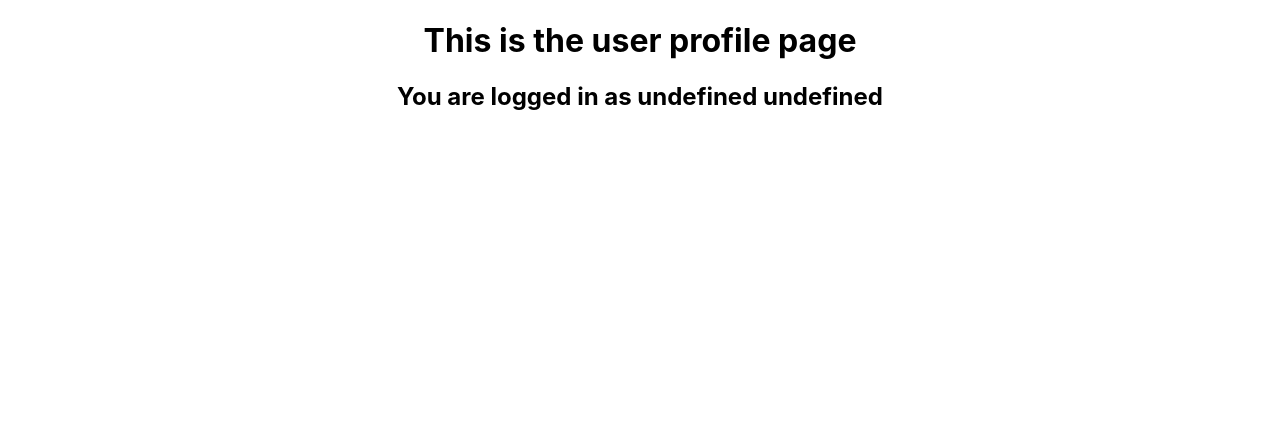
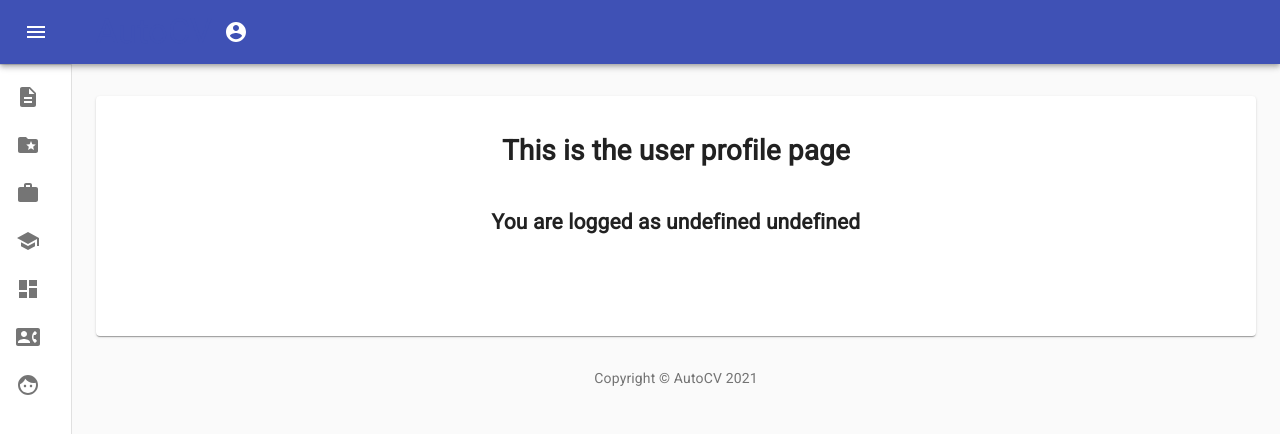
Before and after one commit to youssefmzouri/autocv-client, a React (Create React App) app: page /profile in a window 1280 px wide. Shown: the top 434 px of the page. Built offline with nearby package versions, Linux system fonts and the light colour scheme; sample sign-in values are in the browser's storage.

Commit message:
refactor templates adding subpage component

```diff
--- a/src/App.js
+++ b/src/App.js
@@ -8,7 +8,7 @@ import Auth from './pages/Auth';
 import {SessionContextProvider} from './context/SessionContext';
 import Welcome from './pages/Welcome';
 import MyProfile from './pages/MyProfile';
-
+import Curriculums from './pages/Curriculums';
 
 export default function App() {
   return (
@@ -21,6 +21,13 @@ export default function App() {
           <Route path="/register" component={Auth} />
           <RouteProtected path="/profile" component={MyProfile} />
           <RouteProtected path="/home" component={Home} />
+          <RouteProtected path="/curriculums" component={Curriculums} />
+          <RouteProtected path="/projects" component={Home} />
+          <RouteProtected path="/laboralExperience" component={Home} />
+          <RouteProtected path="/academicExperience" component={Home} />
+          <RouteProtected path="/templates" component={Home} />
+          <RouteProtected path="/personalInfo" component={Home} />
+          <RouteProtected path="/profilePhotos" component={Home} />
           <Route><h1>404 - Not found!</h1></Route>
         </Switch>
       </SessionContextProvider>
--- a/src/components/HeaderInSession.js
+++ b/src/components/HeaderInSession.js
@@ -1,4 +1,5 @@
-import React, {useState} from 'react';
+import React, {useState, useContext} from 'react';
+import {useLocation, Link} from 'wouter';
 import clsx from 'clsx';
 import { makeStyles } from '@material-ui/core/styles';
 import AppBar from '@material-ui/core/AppBar';
@@ -17,6 +18,7 @@ import Typography from '@material-ui/core/Typography';
 import Divider from '@material-ui/core/Divider';
 
 import {mainListItems} from './ListItemsMenu';
+import SessionContext from '../context/SessionContext';
 
 const drawerWidth = 240;
 
@@ -56,7 +58,7 @@ const useStyles = makeStyles((theme) => ({
     display: 'none',
   },
   title: {
-    flexGrow: 1,
+    flexGrow: 1
   },
   drawerPaper: {
     position: 'relative',
@@ -86,6 +88,8 @@ const HeaderInSession = ({children}) => {
     const [open, setOpen] = useState(false);
     const [userMenu, setUserMenu] = useState(null);
     const openUserMenu = Boolean(userMenu);
+    const {session, setSession} = useContext(SessionContext);
+    const [location , setLocation] = useLocation();
 
     const handleDrawerOpen = () => {
         setOpen(true);
@@ -99,6 +103,16 @@ const HeaderInSession = ({children}) => {
     const handleCloseUserMenu = () => {
         setUserMenu(null);
     };
+    const handleGoToProfile = () => {
+      setUserMenu(null);
+      setLocation('/profile');
+    }
+    const handleLogOut = () => {
+      setUserMenu(null);
+      window.localStorage.removeItem('loggedAutoCvAppUser');
+      setSession(null);
+      setLocation('/');
+    }
 
     return (
         <div className={classes.root}>
@@ -114,10 +128,16 @@ const HeaderInSession = ({children}) => {
                     >
                         <MenuIcon />
                     </IconButton>
-                    <Typography component="h1" variant="h4" color="inherit" noWrap className={classes.title}>
-                        AutoCV
-                    </Typography>
-                    <IconButton color="inherit" aria-controls="fade-menu" aria-haspopup="true" onClick={handleClickUserMenu}>
+                    <Link to="/home">
+                      <Typography component="h1" variant="h4" color="inherit" noWrap className={classes.title}>
+                          AutoCV
+                      </Typography>
+                    </Link>
+                    <IconButton
+                        color="inherit"
+                        aria-controls="fade-menu"
+                        aria-haspopup="true"
+                        onClick={handleClickUserMenu}>
                         <AccountCircleIcon />
                     </IconButton>
                     <Menu
@@ -128,8 +148,8 @@ const HeaderInSession = ({children}) => {
                         onClose={handleCloseUserMenu}
                         TransitionComponent={Fade}
                     >
-                        <MenuItem onClick={handleCloseUserMenu}>Profile</MenuItem>
-                        <MenuItem onClick={handleCloseUserMenu}>Logout</MenuItem>
+                        <MenuItem onClick={handleGoToProfile}>My profile</MenuItem>
+                        <MenuItem onClick={handleLogOut}>Logout</MenuItem>
                     </Menu>
                 </Toolbar>
             </AppBar>
--- a/src/components/HeaderOutSession.js
+++ b/src/components/HeaderOutSession.js
@@ -9,12 +9,6 @@ import Button from '@material-ui/core/Button';
 import Box from '@material-ui/core/Box';
 
 const HeaderOutSession = () => {
-    // const doLogout = () => {
-    //     window.localStorage.removeItem('loggedAutoCvAppUser');
-    //     setSession(null);
-    //     setLocation('/');
-    // }
-
     return (
         <div className="headerOutSessionContainer">
             <AppBar position="static">
--- a/src/components/ListItemsMenu.js
+++ b/src/components/ListItemsMenu.js
@@ -1,41 +1,79 @@
 import React from 'react';
+import {Link} from 'wouter';
 import ListItem from '@material-ui/core/ListItem';
 import ListItemIcon from '@material-ui/core/ListItemIcon';
 import ListItemText from '@material-ui/core/ListItemText';
 import DashboardIcon from '@material-ui/icons/Dashboard';
+import FaceIcon from '@material-ui/icons/Face';
+import DescriptionIcon from '@material-ui/icons/Description';
+import FolderSpecialIcon from '@material-ui/icons/FolderSpecial';
+import SchoolIcon from '@material-ui/icons/School';
+import WorkIcon from '@material-ui/icons/Work';
+import ContactPhoneIcon from '@material-ui/icons/ContactPhone';
 
+const handleClickItem = (e) => {
+    const {innerText} = e.target;
+    console.log('click en: ', e);
+}
 
-export const mainListItems = (
+const mainListItems = (
     <>
+        <Link to="curriculums">
+            <ListItem button>
+                    <ListItemIcon>
+                        <DescriptionIcon />
+                    </ListItemIcon>
+                    <ListItemText primary="Curriculums" />
+            </ListItem>
+        </Link>
+        <Link to="projects">
+            <ListItem button>
+                <ListItemIcon>
+                    <FolderSpecialIcon />
+                </ListItemIcon>
+                <ListItemText primary="Projects" />
+            </ListItem>
+        </Link>
+        <Link to="laboralExperience">
+            <ListItem button onClick={handleClickItem}>
+                <ListItemIcon>
+                    <WorkIcon />
+                </ListItemIcon>
+                <ListItemText primary="Laboral experience" />
+            </ListItem>
+        </Link>
+        <Link to="academicExperience">
+            <ListItem button>
+                <ListItemIcon>
+                    <SchoolIcon />
+                </ListItemIcon>
+                <ListItemText primary="Academic experience" />
+            </ListItem>
+        </Link>
+        <Link to="templates">
             <ListItem button>
                 <ListItemIcon>
                     <DashboardIcon />
                 </ListItemIcon>
-            <ListItemText primary="Curriculums" />
+                <ListItemText primary="Templates" />
             </ListItem>
+        </Link>
+        <Link to="personalInfo">
             <ListItem button>
                 <ListItemIcon>
-                <DashboardIcon />
+                    <ContactPhoneIcon />
                 </ListItemIcon>
-            <ListItemText primary="Curriculums" />
+                <ListItemText primary="Personal info" />
             </ListItem>
+        </Link>
+        <Link to="profilePhotos">
             <ListItem button>
                 <ListItemIcon>
-                <DashboardIcon />
+                    <FaceIcon />
                 </ListItemIcon>
-            <ListItemText primary="Curriculums" />
+                <ListItemText primary="Photos" />
             </ListItem>
-        <ListItem button>
-            <ListItemIcon>
-                <DashboardIcon />
-            </ListItemIcon>
-            <ListItemText primary="Curriculums" />
-        </ListItem>
-        <ListItem button>
-            <ListItemIcon>
-                <DashboardIcon />
-            </ListItemIcon>
-            <ListItemText primary="Curriculums" />
-        </ListItem>
-    </>
-);
+        </Link>
+    </>);
+
+export {mainListItems};
--- /dev/null
+++ b/src/components/SubPage.js
@@ -0,0 +1,68 @@
+import React from 'react';
+import HeaderInSession from './HeaderInSession';
+import clsx from 'clsx';
+import Container from '@material-ui/core/Container';
+import Grid from '@material-ui/core/Grid';
+import Paper from '@material-ui/core/Paper';
+import Typography from '@material-ui/core/Typography';
+import Box from '@material-ui/core/Box';
+import { makeStyles } from '@material-ui/core/styles';
+
+function Copyright() {
+    return (
+      <Typography variant="body2" color="textSecondary" align="center">
+        {'Copyright © '} AutoCV{' '} {new Date().getFullYear()}
+      </Typography>
+    );
+}
+
+const useStyles = makeStyles((theme) => ({
+    appBarSpacer: theme.mixins.toolbar,
+    content: {
+      flexGrow: 1,
+      height: '100vh',
+      overflow: 'auto',
+    },
+    container: {
+      paddingTop: theme.spacing(4),
+      paddingBottom: theme.spacing(4),
+    },
+    paper: {
+      padding: theme.spacing(2),
+      display: 'flex',
+      overflow: 'auto',
+      flexDirection: 'column',
+    },
+    fixedHeight: {
+      height: 240,
+    },
+}));
+
+const SubPage = ({children}) => {
+    const classes = useStyles();
+    const fixedHeightPaper = clsx(classes.paper, classes.fixedHeight);
+
+    return (
+        <div className="subPageContainer">
+            <HeaderInSession>
+                <main className={classes.content}>
+                    <div className={classes.appBarSpacer} />
+                    <Container maxWidth="lg" className={classes.container}>
+                        <Grid container spacing={3}>
+                            <Grid item xs={12} md={12} lg={12}>
+                                <Paper className={fixedHeightPaper}>
+                                    {children}
+                                </Paper>
+                            </Grid>
+                        </Grid>
+                        <Box pt={4}>
+                            <Copyright />
+                        </Box>
+                    </Container>
+                </main>
+            </HeaderInSession>
+        </div>
+    )
+}
+
+export default SubPage;
--- /dev/null
+++ b/src/pages/Curriculums/index.js
@@ -0,0 +1,12 @@
+import React from 'react';
+import SubPage from '../../components/SubPage';
+
+export default function Curriculums() {
+    return (
+        <div className="curriculumsContainer">
+            <SubPage>
+                <h2>Curriculums page</h2>
+            </SubPage>
+        </div>
+    )
+}
--- a/src/pages/Home/index.js
+++ b/src/pages/Home/index.js
@@ -1,69 +1,16 @@
 import React, { useContext } from 'react';
-import clsx from 'clsx';
-import { makeStyles } from '@material-ui/core/styles';
 import SessionContext from './../../context/SessionContext';
-import HeaderInSession from '../../components/HeaderInSession';
-import Container from '@material-ui/core/Container';
-import Grid from '@material-ui/core/Grid';
-import Paper from '@material-ui/core/Paper';
-import Typography from '@material-ui/core/Typography';
-import Box from '@material-ui/core/Box';
+import SubPage from '../../components/SubPage';
+
 import './Home.css';
 
-function Copyright() {
-    return (
-      <Typography variant="body2" color="textSecondary" align="center">
-        {'Copyright © '} AutoCV{' '} {new Date().getFullYear()}
-      </Typography>
-    );
-}
-
-const useStyles = makeStyles((theme) => ({
-    appBarSpacer: theme.mixins.toolbar,
-    content: {
-      flexGrow: 1,
-      height: '100vh',
-      overflow: 'auto',
-    },
-    container: {
-      paddingTop: theme.spacing(4),
-      paddingBottom: theme.spacing(4),
-    },
-    paper: {
-      padding: theme.spacing(2),
-      display: 'flex',
-      overflow: 'auto',
-      flexDirection: 'column',
-    },
-    fixedHeight: {
-      height: 240,
-    },
-}));
-
 export default function Home() {
-    const classes = useStyles();
     const {session} = useContext(SessionContext);
-    const fixedHeightPaper = clsx(classes.paper, classes.fixedHeight);
-
     return (
         <div className="homeContainer">
-            <HeaderInSession>
-                <main className={classes.content}>
-                    <div className={classes.appBarSpacer} />
-                    <Container maxWidth="lg" className={classes.container}>
-                        <Grid container spacing={3}>
-                            <Grid item xs={12} md={12} lg={12}>
-                                <Paper className={fixedHeightPaper}>
-                                    <h2>Welcome to your dashboard {session.name}</h2>
-                                </Paper>
-                            </Grid>
-                        </Grid>
-                        <Box pt={4}>
-                            <Copyright />
-                        </Box>
-                    </Container>
-                </main>
-            </HeaderInSession>
+          <SubPage>
+            <h2>Welcome to your dashboard {session.name}</h2>
+          </SubPage>
         </div>
     );
 }
--- a/src/pages/MyProfile/index.js
+++ b/src/pages/MyProfile/index.js
@@ -1,14 +1,18 @@
 import React, {useContext} from 'react';
 import SessionContext from '../../context/SessionContext';
+import SubPage from '../../components/SubPage';
+
+
 
 const MyProfile = () => {
     const {session} = useContext(SessionContext);
     return (
-        <>
-            <h1>This is the user profile page</h1>
-            <h2>You are logged in as {session.name + ' ' + session.lastName}</h2>
-
-        </>
+        <div className="profileContainer">
+            <SubPage>
+                <h1>This is the user profile page</h1>
+                <h2>You are logged as {session.name + ' ' + session.lastName}</h2>
+            </SubPage>
+        </div>
     );
 }
 
```
Also changed, not shown: src/services/curriculums.js (added, +19 -0 lines), src/pages/Curriculums/Curriculums.css (added), 1 other file (tests, documents, lock files or other folders). Lines whose indentation alone changed are shown as unchanged.
